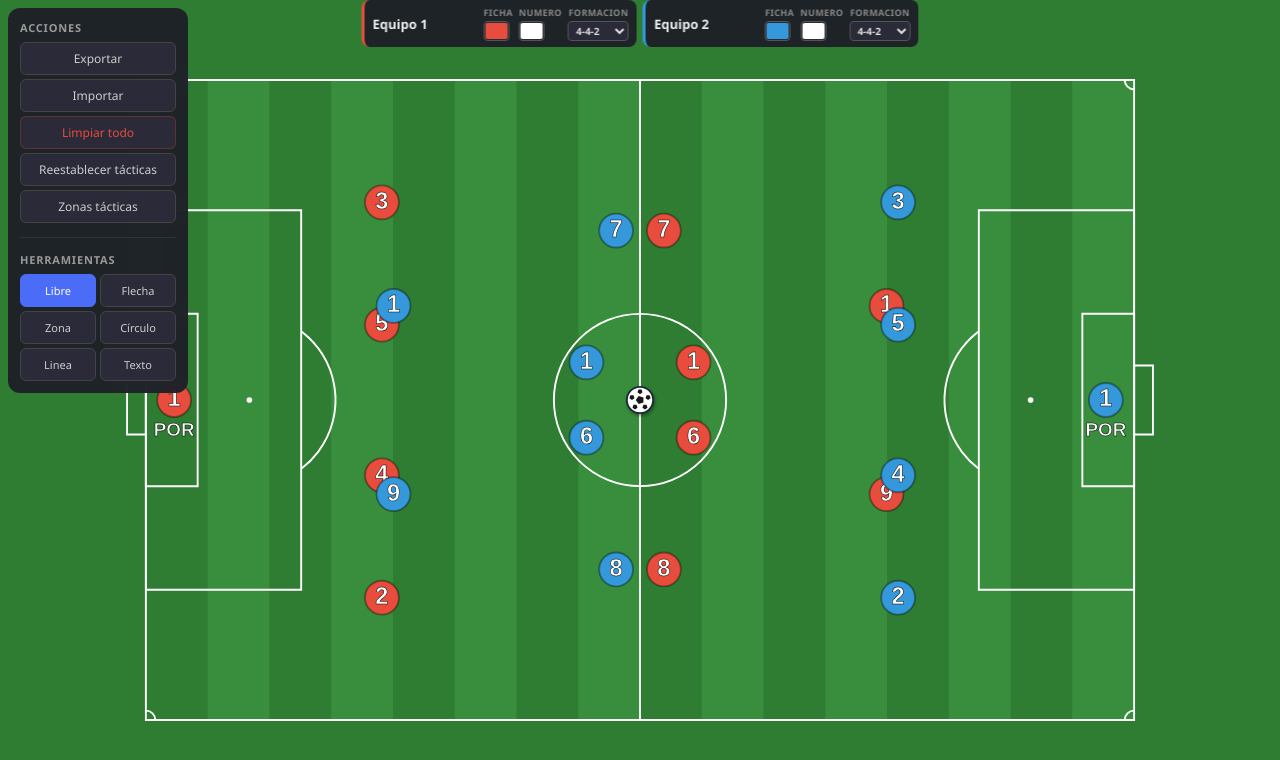
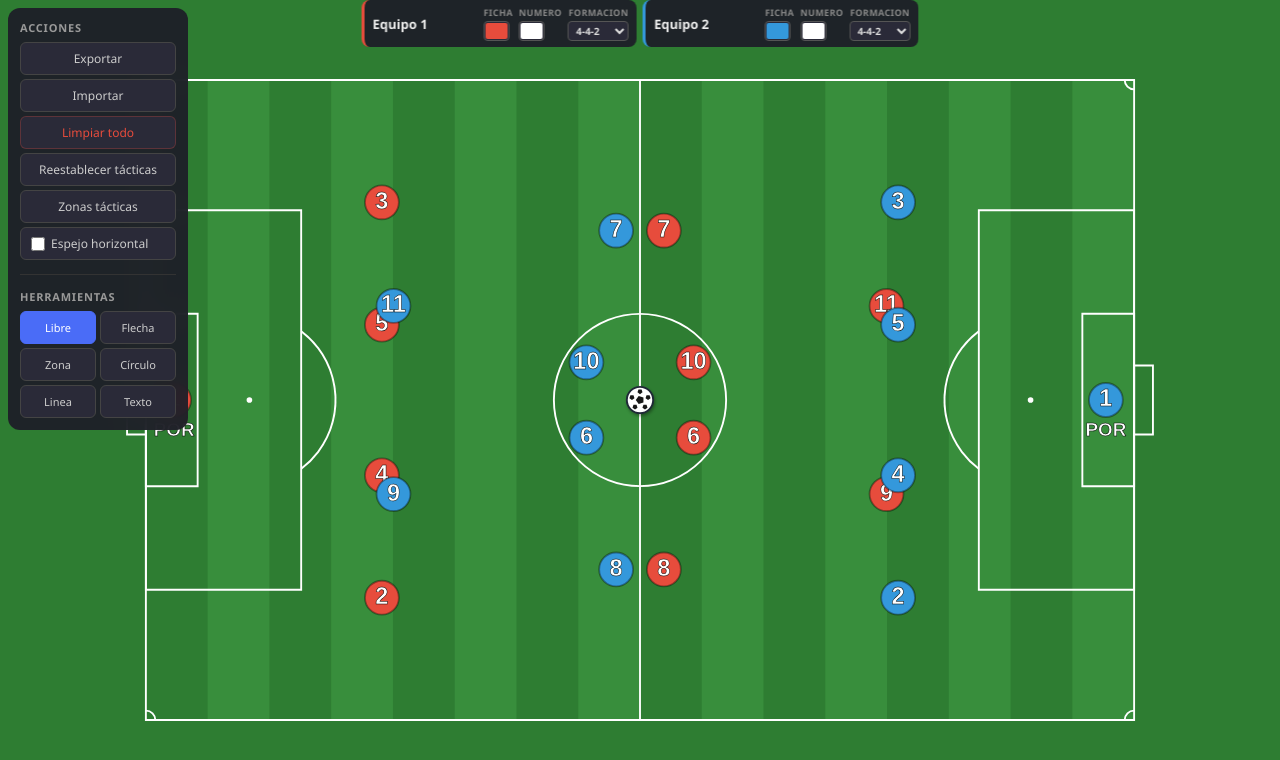
Before and after one commit to MatiasOrcajo/pizarra-tactica, a Vue app: page / in a window 1280 px wide. Shown: the top 760 px of the page. Built offline with nearby package versions, Linux system fonts and the light colour scheme; what vue-konva would draw is missing.

Commit message:
Add horizontal mirroring feature: implement field flipping, team configuration swapping, and player repositioning; enhance UI with toggle control and updated number text handling.

```diff
--- a/src/components/CanvasBoard.vue
+++ b/src/components/CanvasBoard.vue
@@ -396,12 +396,14 @@ function updatePlayer(group, el) {
     listening: true,
     perfectDrawEnabled: false,
   })
+  const numText = String(el.playerNumber)
+  const numWidth = Math.max(20, numText.length * 16)
   group.getChildren()[1].setAttrs({
-    x: -10,
+    x: -numWidth / 2,
     y: -10,
-    width: 20,
+    width: numWidth,
     height: 20,
-    text: String(el.playerNumber),
+    text: numText,
     fontSize: 25,
     fontStyle: 'bold',
     fill: colors.secondaryColor,
--- a/src/components/Toolbar.vue
+++ b/src/components/Toolbar.vue
@@ -13,6 +13,16 @@
         :class="['action-button', { active: store.showTacticalZones }]"
         @click="store.toggleTacticalZones()"
       >Zonas tácticas</button>
+      <label
+        :class="['action-button', 'mirror-toggle', { active: store.mirrorHorizontal }]"
+      >
+        <input
+          type="checkbox"
+          :checked="store.mirrorHorizontal"
+          @change="store.toggleMirrorHorizontal()"
+        />
+        Espejo horizontal
+      </label>
     </section>
 
     <section class="section">
@@ -59,9 +69,8 @@ function clearDrawings() {
 }
 
 function restoreFormations() {
-  if (confirm('Se eliminarán las anotaciones y se reestablecerán las formaciones de ambos equipos.')) {
-    store.resetToSelectedFormations()
-  }
+  const clearAll = confirm('¿Desea también borrar todos los dibujos del lienzo?')
+  store.resetToSelectedFormations(clearAll)
 }
 </script>
 
@@ -162,6 +171,21 @@ h2 {
   color: #fff;
 }
 
+.mirror-toggle {
+  display: flex;
+  align-items: center;
+  gap: 6px;
+  cursor: pointer;
+}
+
+.mirror-toggle input[type="checkbox"] {
+  width: 14px;
+  height: 14px;
+  margin: 0;
+  cursor: pointer;
+  accent-color: #4a6cf7;
+}
+
 @media (max-width: 760px) {
   .toolbar {
     top: 62px;
--- a/src/stores/pizarra.js
+++ b/src/stores/pizarra.js
@@ -273,15 +273,68 @@ export const usePizarraStore = defineStore('pizarra', () => {
   }
 
   // ======================
+  // ESPEJO HORIZONTAL
+  // ======================
+
+  /** Bandera que indica si la cancha está reflejada horizontalmente (equipos cambiados de lado). */
+  const mirrorHorizontal = ref(saved?.mirrorHorizontal ?? false)
+
+  /**
+   * Rotación 180° de todos los elementos respecto al centro del campo (525, 340),
+   * simulando el cambio de lado real del fútbol. Intercambia teamId de jugadores
+   * y nombres/colores/formaciones de equipos para mantener la coherencia visual.
+   */
+  function toggleMirrorHorizontal() {
+    recordHistory()
+
+    const virtualW = 1050
+    const virtualH = 680
+
+    // Rotar 180°: invertir X e Y de todos los elementos e intercambiar teamId de jugadores
+    elements.value = elements.value.map((el) => {
+      const mirrored = { ...el }
+      mirrored.x = virtualW - el.x
+      mirrored.y = virtualH - el.y
+      if (el.x2 != null) mirrored.x2 = virtualW - el.x2
+      if (el.y2 != null) mirrored.y2 = virtualH - el.y2
+      if (el.cx != null) mirrored.cx = virtualW - el.cx
+      if (el.cy != null) mirrored.cy = virtualH - el.cy
+      if (el.type === 'player') {
+        mirrored.teamId = el.teamId === 1 ? 2 : 1
+      }
+      return mirrored
+    })
+
+    // Intercambiar configuración completa de equipos (nombres, colores y formaciones)
+    const tempName = teams.team1.name
+    const tempPrimary = teams.team1.primaryColor
+    const tempSecondary = teams.team1.secondaryColor
+    const tempFormation = teams.team1.formation
+    teams.team1.name = teams.team2.name
+    teams.team1.primaryColor = teams.team2.primaryColor
+    teams.team1.secondaryColor = teams.team2.secondaryColor
+    teams.team1.formation = teams.team2.formation
+    teams.team2.name = tempName
+    teams.team2.primaryColor = tempPrimary
+    teams.team2.secondaryColor = tempSecondary
+    teams.team2.formation = tempFormation
+
+    syncLineColors()
+
+    mirrorHorizontal.value = !mirrorHorizontal.value
+  }
+
+  // ======================
   // AUTOGUARDADO
   // ======================
 
   watch(
-    [elements, teams],
+    [elements, teams, mirrorHorizontal],
     () => {
       localStorage.setItem(STORAGE_KEY, JSON.stringify({
         elements: elements.value,
         teams: { ...teams },
+        mirrorHorizontal: mirrorHorizontal.value,
       }))
     },
     { deep: true }
@@ -306,6 +359,7 @@ export const usePizarraStore = defineStore('pizarra', () => {
       elements: elements.value,
       teams: { ...teams },
       nextId,
+      mirrorHorizontal: mirrorHorizontal.value,
     }))
   }
 
@@ -334,6 +388,7 @@ export const usePizarraStore = defineStore('pizarra', () => {
     Object.assign(teams.team1, snapshot.teams.team1)
     Object.assign(teams.team2, snapshot.teams.team2)
     nextId = snapshot.nextId
+    mirrorHorizontal.value = snapshot.mirrorHorizontal ?? false
     selectedElementId.value = null
   }
 
@@ -474,6 +529,7 @@ export const usePizarraStore = defineStore('pizarra', () => {
    */
   function resetToDefaults() {
     recordHistory()
+    mirrorHorizontal.value = false
     nextId = 0
     const def = defaultTeams()
     Object.assign(teams.team1, def.team1)
@@ -487,10 +543,15 @@ export const usePizarraStore = defineStore('pizarra', () => {
   }
 
   /**
-   * Elimina anotaciones y devuelve ambos equipos a las formaciones elegidas
-   * actualmente, sin modificar sus nombres ni colores.
+   * Restaura las posiciones de jugadores a las formaciones elegidas
+   * actualmente, sin modificar nombres ni colores de equipo.
+   *
+   * @param {boolean} clearAll — si es true, también elimina todas las
+   *   anotaciones dibujadas (flechas, zonas, líneas, texto, etc.).
+   *   Si es false, solo reposiciona jugadores y balón.
    */
-  function resetToSelectedFormations() {
+  function resetToSelectedFormations(clearAll = false) {
+    if (clearAll) {
       recordHistory()
       nextId = 0
       const team1Players = generateTeamPlayers(1, teams.team1, nextId)
@@ -499,6 +560,36 @@ export const usePizarraStore = defineStore('pizarra', () => {
       nextId += team2Players.length
       elements.value = [...team1Players, ...team2Players, createBall(nextId++)]
       selectedElementId.value = null
+    } else {
+      beginHistoryBatch()
+      // Reposicionar jugadores de ambos equipos a sus formaciones actuales
+      ;[1, 2].forEach((teamId) => {
+        const key = teamId === 1 ? 'team1' : 'team2'
+        const positions = FORMATIONS[teams[key].formation] || FORMATIONS['4-4-2']
+        const teamPlayers = elements.value
+          .filter((el) => el.type === 'player' && el.teamId === teamId)
+          .sort((a, b) => a.id - b.id)
+          .slice(0, 11)
+
+        teamPlayers.forEach((player, i) => {
+          const pos = positions[i] || positions[0]
+          const position = positionForTeam(pos, teamId)
+          updateElement(player.id, {
+            x: position.x,
+            y: position.y,
+          })
+        })
+      })
+
+      // Resetear posición del balón al centro si existe
+      const ball = elements.value.find((el) => el.type === 'ball')
+      if (ball) {
+        updateElement(ball.id, { x: CENTER_SPOT.x, y: CENTER_SPOT.y })
+      }
+
+      selectedElementId.value = null
+      endHistoryBatch()
+    }
   }
 
   // ======================
@@ -604,6 +695,7 @@ export const usePizarraStore = defineStore('pizarra', () => {
       exportedAt: new Date().toISOString(),
       elements: elements.value,
       teams: { ...teams },
+      mirrorHorizontal: mirrorHorizontal.value,
     }
     const json = JSON.stringify(data, null, 2)
     const blob = new Blob([json], { type: 'application/json' })
@@ -629,6 +721,7 @@ export const usePizarraStore = defineStore('pizarra', () => {
       if (data.teams.team1) Object.assign(teams.team1, data.teams.team1)
       if (data.teams.team2) Object.assign(teams.team2, data.teams.team2)
     }
+    mirrorHorizontal.value = data.mirrorHorizontal ?? false
     syncLineColors()
   }
 
@@ -661,6 +754,10 @@ export const usePizarraStore = defineStore('pizarra', () => {
     showTacticalZones,
     toggleTacticalZones,
 
+    // Espejo horizontal
+    mirrorHorizontal,
+    toggleMirrorHorizontal,
+
     // CRUD
     addElement,
     updateElement,
```
Lines whose indentation alone changed are shown as unchanged.
